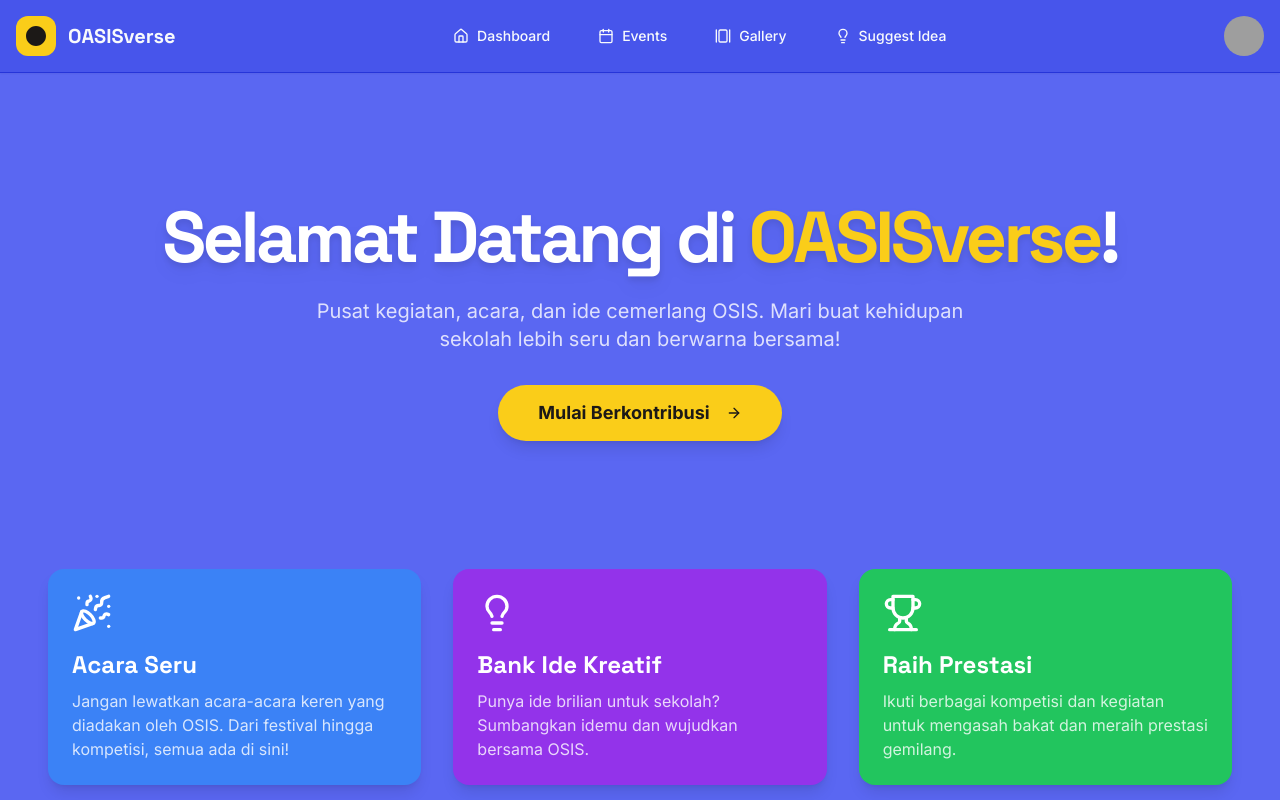
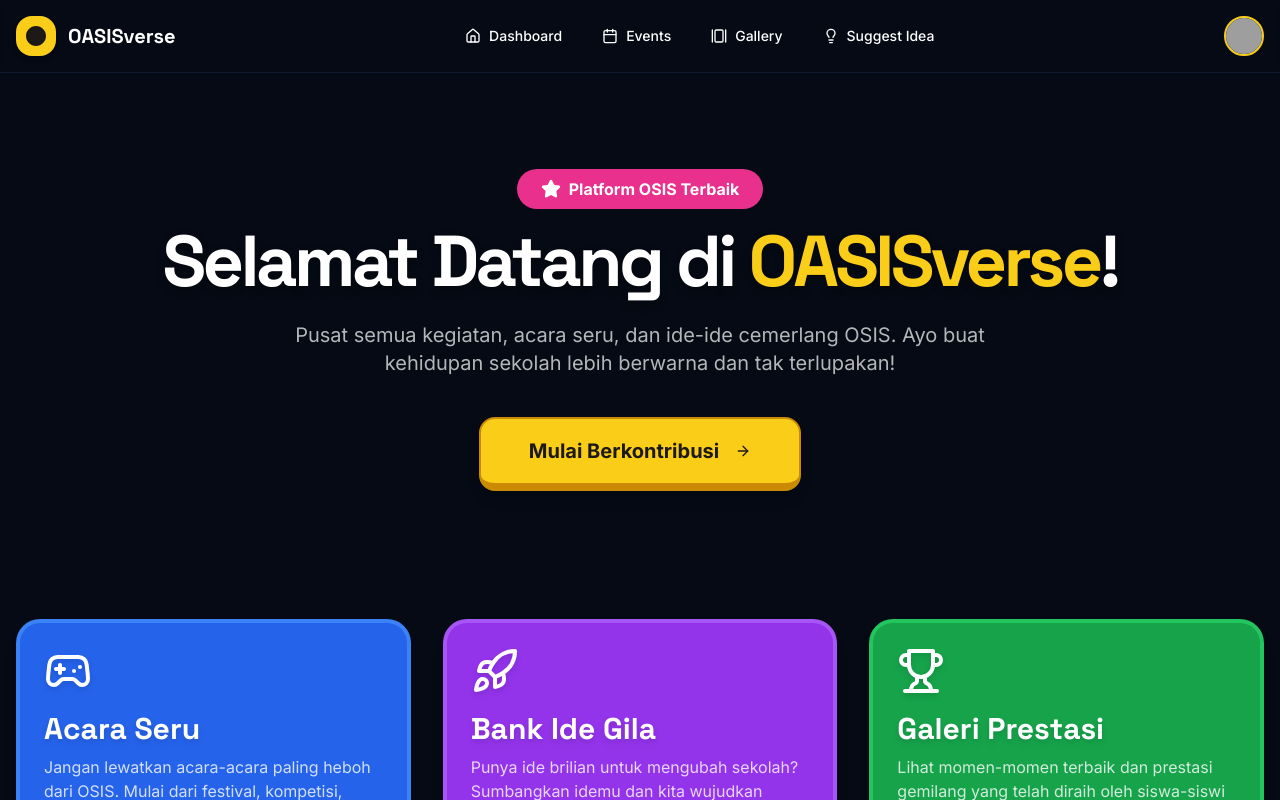
Before and after one commit to WeplyStudio/osis, a Next.js app: page / in a window 1280 px wide. Shown: the top 800 px of the page. Built offline with nearby package versions, Linux system fonts and the light colour scheme; grey boxes are pictures that could not be loaded.

Commit message:
Anda adalah developer terkenal sedunia, buatkan saya sebuah website deng

```diff
--- a/src/app/(app)/layout.tsx
+++ b/src/app/(app)/layout.tsx
@@ -12,9 +12,9 @@ import {
 import { Button } from "@/components/ui/button";
 
 const OasisLogo = () => (
-    <div className="p-2 bg-accent rounded-lg">
+    <div className="p-2 bg-primary rounded-lg shadow-md">
         <svg width="24" height="24" viewBox="0 0 24 24" fill="none" xmlns="http://www.w3.org/2000/svg">
-            <path d="M12 2C6.48 2 2 6.48 2 12C2 17.52 6.48 22 12 22C17.52 22 22 17.52 22 12C22 6.48 17.52 2 12 2ZM8.46 15.54C9.45 16.53 10.71 17.09 12 17.09C13.29 17.09 14.55 16.53 15.54 15.54C16.03 15.05 16.03 14.25 15.54 13.76C15.05 13.27 14.25 13.27 13.76 13.76C13.22 14.3 12.55 14.59 11.82 14.59C11.09 14.59 10.42 14.3 9.88 13.76C8.92 12.8 8.92 11.2 9.88 10.24C10.42 9.7 11.09 9.41 11.82 9.41C12.55 9.41 13.22 9.7 13.76 10.24C14.25 10.73 15.05 10.73 15.54 10.24C16.03 9.75 16.03 8.95 15.54 8.46C14.55 7.47 13.29 6.91 12 6.91C10.71 6.91 9.45 7.47 8.46 8.46C6.51 10.41 6.51 13.59 8.46 15.54Z" fill="hsl(var(--accent-foreground))"/>
+            <path d="M12 2C6.48 2 2 6.48 2 12C2 17.52 6.48 22 12 22C17.52 22 22 17.52 22 12C22 6.48 17.52 2 12 2ZM8.46 15.54C9.45 16.53 10.71 17.09 12 17.09C13.29 17.09 14.55 16.53 15.54 15.54C16.03 15.05 16.03 14.25 15.54 13.76C15.05 13.27 14.25 13.27 13.76 13.76C13.22 14.3 12.55 14.59 11.82 14.59C11.09 14.59 10.42 14.3 9.88 13.76C8.92 12.8 8.92 11.2 9.88 10.24C10.42 9.7 11.09 9.41 11.82 9.41C12.55 9.41 13.22 9.7 13.76 10.24C14.25 10.73 15.05 10.73 15.54 10.24C16.03 9.75 16.03 8.95 15.54 8.46C14.55 7.47 13.29 6.91 12 6.91C10.71 6.91 9.45 7.47 8.46 8.46C6.51 10.41 6.51 13.59 8.46 15.54Z" fill="hsl(var(--primary-foreground))"/>
         </svg>
     </div>
 );
@@ -28,8 +28,8 @@ const navItems = [
 
 export default function AppLayout({ children }: { children: React.ReactNode }) {
   return (
-    <div className="flex flex-col min-h-screen">
-        <header className="flex items-center justify-between p-4 border-b bg-card shadow-sm sticky top-0 z-50">
+    <div className="flex flex-col min-h-screen bg-background">
+        <header className="flex items-center justify-between p-4 border-b border-border/50 bg-background/80 backdrop-blur-sm sticky top-0 z-50">
           <div className="flex items-center gap-3">
             <Link href="/" className="flex items-center gap-3">
               <OasisLogo />
@@ -37,7 +37,7 @@ export default function AppLayout({ children }: { children: React.ReactNode }) {
             </Link>
           </div>
 
-          <nav className="hidden md:flex items-center gap-4">
+          <nav className="hidden md:flex items-center gap-2">
             {navItems.map(item => (
                 <Button key={item.href} asChild variant="ghost">
                     <Link href={item.href} className="flex items-center gap-2">
@@ -49,7 +49,7 @@ export default function AppLayout({ children }: { children: React.ReactNode }) {
           </nav>
 
           <div className="flex items-center gap-4">
-            <Avatar>
+            <Avatar className="border-2 border-primary">
               <AvatarImage src="https://picsum.photos/seed/user/40/40" alt="User avatar" />
               <AvatarFallback>U</AvatarFallback>
             </Avatar>
@@ -74,7 +74,7 @@ export default function AppLayout({ children }: { children: React.ReactNode }) {
             </div>
           </div>
         </header>
-        <main className="flex-1 p-4 md:p-6 lg:p-8 bg-background">
+        <main className="flex-1">
           {children}
         </main>
     </div>
--- a/src/app/(app)/page.tsx
+++ b/src/app/(app)/page.tsx
@@ -3,56 +3,73 @@
 
 import React from 'react';
 import { Button } from "@/components/ui/button";
-import { ArrowRight, PartyPopper, Lightbulb, Trophy } from "lucide-react";
 import Link from 'next/link';
+import { Gamepad2, Rocket, Trophy, ArrowRight, Star } from 'lucide-react';
 
-const FeatureCard = ({ icon, title, description, className }: { icon: React.ReactNode, title: string, description: string, className?: string }) => (
-  <div className={`rounded-2xl p-6 shadow-lg transition-transform duration-300 hover:-translate-y-2 hover:shadow-2xl ${className}`}>
-    <div className="mb-4 text-white">{icon}</div>
-    <h3 className="font-headline text-2xl font-bold text-white mb-2">{title}</h3>
-    <p className="text-white/80">{description}</p>
+const FeatureCard = ({ icon, title, description, buttonText, href, className }: { icon: React.ReactNode, title: string, description: string, buttonText: string, href: string, className?: string }) => (
+  <div className={`rounded-3xl border-4 border-b-8 p-6 shadow-lg transition-transform duration-300 hover:-translate-y-2 hover:shadow-2xl ${className} flex flex-col`}>
+    <div className="mb-4 text-white drop-shadow-md">{icon}</div>
+    <h3 className="font-headline text-3xl font-bold text-white mb-2 drop-shadow-md">{title}</h3>
+    <p className="text-white/80 flex-grow mb-6">{description}</p>
+    <Button asChild size="lg" className="mt-auto w-full bg-white text-black hover:bg-gray-200 font-bold text-lg py-6 rounded-xl shadow-md transition-transform hover:scale-105">
+      <Link href={href}>
+        {buttonText}
+      </Link>
+    </Button>
   </div>
 );
 
 export default function LandingPage() {
   return (
-    <div className="w-full bg-background text-foreground">
+    <div className="w-full bg-background text-foreground min-h-screen flex flex-col justify-center">
       <main className="container mx-auto px-4 py-16 md:py-24">
         {/* Hero Section */}
         <section className="text-center">
-          <h1 className="font-headline text-5xl md:text-7xl font-extrabold tracking-tighter mb-6 text-white drop-shadow-lg">
-            Selamat Datang di <span className="text-accent">OASISverse</span>!
+          <div className="inline-block bg-secondary rounded-full px-6 py-2 mb-4">
+              <p className="font-bold text-secondary-foreground flex items-center gap-2">
+                <Star className="w-5 h-5 fill-current" /> Platform OSIS Terbaik
+              </p>
+          </div>
+          <h1 className="font-headline text-5xl md:text-7xl font-extrabold tracking-tighter mb-6 text-white"
+              style={{textShadow: '0 4px 8px rgba(0,0,0,0.3)'}}>
+            Selamat Datang di <span className="text-primary">OASISverse</span>!
           </h1>
-          <p className="max-w-2xl mx-auto text-lg md:text-xl text-white/80 mb-8">
-            Pusat kegiatan, acara, dan ide cemerlang OSIS. Mari buat kehidupan sekolah lebih seru dan berwarna bersama!
+          <p className="max-w-3xl mx-auto text-lg md:text-xl text-white/70 mb-10">
+            Pusat semua kegiatan, acara seru, dan ide-ide cemerlang OSIS. Ayo buat kehidupan sekolah lebih berwarna dan tak terlupakan!
           </p>
-          <Button asChild size="lg" className="bg-accent text-accent-foreground hover:bg-accent/90 font-bold text-lg py-7 px-10 rounded-full shadow-lg transition-transform hover:scale-105">
+          <Button asChild size="lg" className="bg-primary text-primary-foreground hover:bg-primary/90 font-bold text-xl py-8 px-12 rounded-2xl border-2 border-b-8 border-yellow-600 shadow-lg transition-transform hover:scale-105 hover:-translate-y-1">
             <Link href="/ideas">
-              Mulai Berkontribusi <ArrowRight className="ml-2" />
+              Mulai Berkontribusi <ArrowRight className="ml-2 h-6 w-6" />
             </Link>
           </Button>
         </section>
 
         {/* 3D Grid Section */}
-        <section className="mt-20 md:mt-32">
+        <section className="mt-24 md:mt-32">
            <div className="grid grid-cols-1 md:grid-cols-3 gap-8">
               <FeatureCard
-                icon={<PartyPopper size={40} />}
+                icon={<Gamepad2 size={48} />}
                 title="Acara Seru"
-                description="Jangan lewatkan acara-acara keren yang diadakan oleh OSIS. Dari festival hingga kompetisi, semua ada di sini!"
-                className="bg-blue-500"
+                description="Jangan lewatkan acara-acara paling heboh dari OSIS. Mulai dari festival, kompetisi, sampai acara amal!"
+                buttonText="Lihat Semua Acara"
+                href="/events"
+                className="border-blue-500 bg-blue-600 border-b-blue-800"
               />
               <FeatureCard
-                icon={<Lightbulb size={40} />}
-                title="Bank Ide Kreatif"
-                description="Punya ide brilian untuk sekolah? Sumbangkan idemu dan wujudkan bersama OSIS."
-                className="bg-purple-600"
+                icon={<Rocket size={48} />}
+                title="Bank Ide Gila"
+                description="Punya ide brilian untuk mengubah sekolah? Sumbangkan idemu dan kita wujudkan bersama OSIS!"
+                buttonText="Sumbang Ide Kamu"
+                href="/ideas"
+                className="border-purple-500 bg-purple-600 border-b-purple-800"
               />
               <FeatureCard
-                icon={<Trophy size={40} />}
-                title="Raih Prestasi"
-                description="Ikuti berbagai kompetisi dan kegiatan untuk mengasah bakat dan meraih prestasi gemilang."
-                className="bg-green-500"
+                icon={<Trophy size={48} />}
+                title="Galeri Prestasi"
+                description="Lihat momen-momen terbaik dan prestasi gemilang yang telah diraih oleh siswa-siswi kita."
+                buttonText="Jelajahi Galeri"
+                href="/gallery"
+                className="border-green-500 bg-green-600 border-b-green-800"
               />
            </div>
         </section>
--- a/src/app/globals.css
+++ b/src/app/globals.css
@@ -4,26 +4,26 @@
 
 @layer base {
   :root {
-    --background: 235 85% 65%;
-    --foreground: 210 40% 98%;
-    --card: 235 80% 60%;
-    --card-foreground: 210 40% 98%;
-    --popover: 235 80% 55%;
-    --popover-foreground: 210 40% 98%;
-    --primary: 235 85% 65%;
-    --primary-foreground: 0 0% 100%;
-    --secondary: 235 70% 50%;
-    --secondary-foreground: 210 40% 98%;
-    --muted: 235 70% 50%;
-    --muted-foreground: 215 20.2% 85.1%;
-    --accent: 48 96% 54%;
-    --accent-foreground: 24 9.8% 10%;
+    --background: 220 60% 5%;
+    --foreground: 0 0% 100%;
+    --card: 220 50% 15%;
+    --card-foreground: 0 0% 98%;
+    --popover: 220 50% 12%;
+    --popover-foreground: 0 0% 98%;
+    --primary: 48 96% 54%;
+    --primary-foreground: 24 9.8% 10%;
+    --secondary: 330 80% 55%;
+    --secondary-foreground: 0 0% 100%;
+    --muted: 220 40% 25%;
+    --muted-foreground: 220 15% 65%;
+    --accent: 330 80% 55%;
+    --accent-foreground: 0 0% 100%;
     --destructive: 0 84.2% 60.2%;
-    --destructive-foreground: 210 40% 98%;
-    --border: 235 70% 50%;
-    --input: 235 70% 45%;
+    --destructive-foreground: 0 0% 98%;
+    --border: 220 40% 20%;
+    --input: 220 40% 20%;
     --ring: 48 96% 54%;
-    --radius: 0.75rem;
+    --radius: 1rem;
     --chart-1: 12 76% 61%;
     --chart-2: 173 58% 39%;
     --chart-3: 197 37% 24%;
@@ -31,25 +31,25 @@
     --chart-5: 27 87% 67%;
   }
   .dark {
-    --background: 222.2 84% 4.9%;
-    --foreground: 210 40% 98%;
-    --card: 222.2 84% 4.9%;
-    --card-foreground: 210 40% 98%;
-    --popover: 222.2 84% 4.9%;
-    --popover-foreground: 210 40% 98%;
-    --primary: 217 89% 61%;
-    --primary-foreground: 0 0% 100%;
-    --secondary: 217.2 32.6% 17.5%;
-    --secondary-foreground: 210 40% 98%;
-    --muted: 217.2 32.6% 17.5%;
-    --muted-foreground: 215 20.2% 65.1%;
-    --accent: 48 96% 54%;
-    --accent-foreground: 24 9.8% 10%;
+    --background: 220 60% 5%;
+    --foreground: 0 0% 100%;
+    --card: 220 50% 15%;
+    --card-foreground: 0 0% 98%;
+    --popover: 220 50% 12%;
+    --popover-foreground: 0 0% 98%;
+    --primary: 48 96% 54%;
+    --primary-foreground: 24 9.8% 10%;
+    --secondary: 330 80% 55%;
+    --secondary-foreground: 0 0% 100%;
+    --muted: 220 40% 25%;
+    --muted-foreground: 220 15% 65%;
+    --accent: 330 80% 55%;
+    --accent-foreground: 0 0% 100%;
     --destructive: 0 62.8% 30.6%;
-    --destructive-foreground: 210 40% 98%;
-    --border: 217.2 32.6% 17.5%;
-    --input: 217.2 32.6% 17.5%;
-    --ring: 217 89% 61%;
+    --destructive-foreground: 0 0% 98%;
+    --border: 220 40% 20%;
+    --input: 220 40% 20%;
+    --ring: 48 96% 54%;
     --chart-1: 220 70% 50%;
     --chart-2: 160 60% 45%;
     --chart-3: 30 80% 55%;
```
